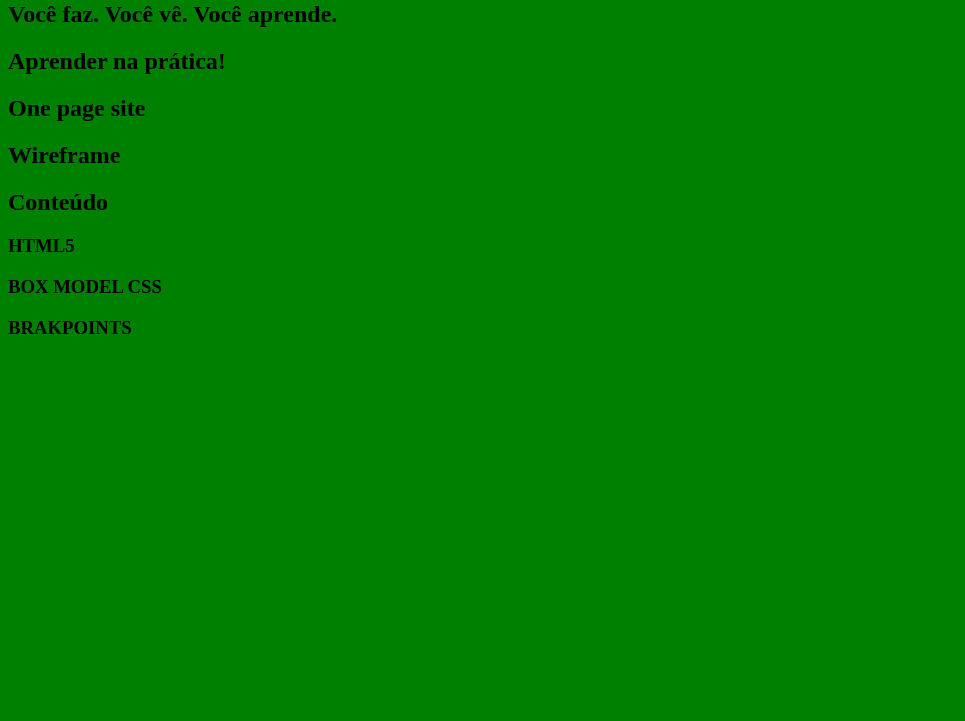
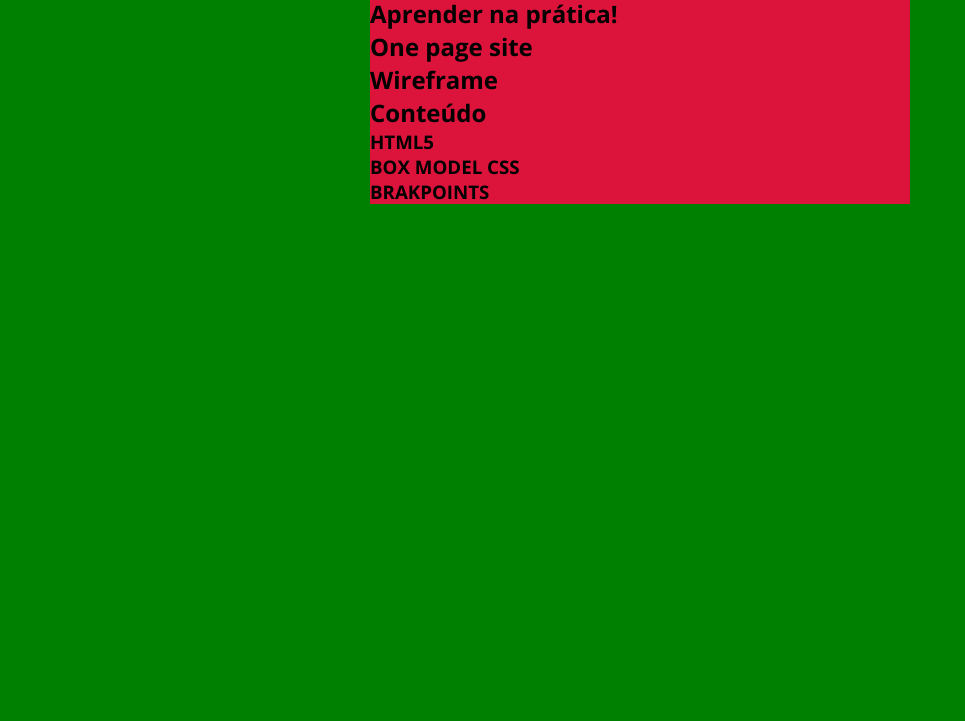
Before and after one commit to RenanKuns/Html-css, a plain HTML site: page index.html in a window 1280 px wide. Shown: the part 79-800 px from the top of the page, without its empty margins (0-965 px from the left). Drawn offline with nearby package versions, Linux system fonts and the light colour scheme.

Commit message:
CSS - margem padrão, centralização, import de fonte. HTML - div container

```diff
--- a/Style.css
+++ b/Style.css
@@ -1,29 +1,84 @@
 /*
-Teste
+    Teste
 */
-/*Smartphone portrait*/
 
-/* Samrtphone landscape*/
+/*
+    Import de fonte
+*/
+@import url('https://fonts.googleapis.com/css2?family=Open+Sans:wght@400;700&display=swap');
+/*
+    CSS Reset
+*/
+*{
+    margin: 0;
+    border: 0;
+    padding: 0;
+}
+
+body{
+    font-family: 'Open Sans', sans-serif;
+    font-size: 1em;
+}
+/*
+/*
+    Layout
+*/
+.Container{
+    margin:0 auto;
+    background-color: crimson;
+}
+/*
+Smartphone portrait
+*/
+/*
+    Samrtphone landscape
+*/
 @media screen and (min-width: 576px) {
     body{
         background-color:orange;
     }
+    /* Layout */
+.Container{
+    max-width: 540px;
+    }
 }
-/*Tablet Portrait*/
+
+/*
+    Tablet Portrait
+*/
+
 @media screen and (min-width: 768px){
     body{
         background-color: chartreuse;
     }
+    /* Layout */
+.Container{
+    max-width: 540px;
+    }
 }
-/*Tablet landscape*/
+/*
+    Tablet landscape
+*/
+
 @media screen and (min-width: 992px){
     body{
         background-color:darkblue;
     }
+    /* Layout */
+.Container{
+    max-width: 540px;
+    }
 }
-/*PC*/
+
+/*
+    PC
+*/
 @media screen and (min-width: 1200px){
     body{
         background-color:green;
     }
+    /* Layout */
+.Container{
+    max-width: 540px;
 }
+}
--- a/index.html
+++ b/index.html
@@ -10,37 +10,65 @@
     <link rel="stylesheet" href="style.css">
 </head>
 <body>
-    <!-- Cabeçalho -->
+    <!--
+        Cabeçalho...................
+    -->
     <header>
+        <div class="Container">
 
+        </div>
     </header>
-    <!-- Destaque -->
+    <!--
+        Destaque...................
+    -->
     <main>
+        <div class="Container">
             <h1>HTML5 e CSS3</h1>
             <h2>Você faz. Você vê. Você aprende.</h2>
+        </div>
     </main>
-    <!-- Sobre -->
+    <!--
+        Sobre.................
+    -->
     <section>
+        <div class="Container">
             <h2>Aprender na prática!</h2>
+        </div>
     </section>
-    <!-- One Page -->
+    <!--
+        One Page......................
+    -->
     <section>
+        <div class="Container">
             <h2>One page site</h2>
+        </div>
     </section>
-    <!-- Wireframe -->
+    <!--
+        Wireframe..................
+    -->
     <section>
+        <div class="Container">
             <h2>Wireframe</h2>
+        </div>
     </section>
-    <!-- Conteudo -->
+    <!--
+        Conteudo......................
+    -->
     <section>
+        <div class="Container">
             <h2>Conteúdo</h2>
             <h3>HTML5</h3>
             <h3>BOX MODEL CSS</h3>
             <h3>BRAKPOINTS</h3>
+        </div>
     </section>
-    <!-- Rodapé -->
+    <!--
+        Rodapé.......................
+    -->
     <footer>
+        <div class="Container">
 
+        </div>
     </footer>
 </body>
 </html>
```
Lines whose indentation alone changed are shown as unchanged.
